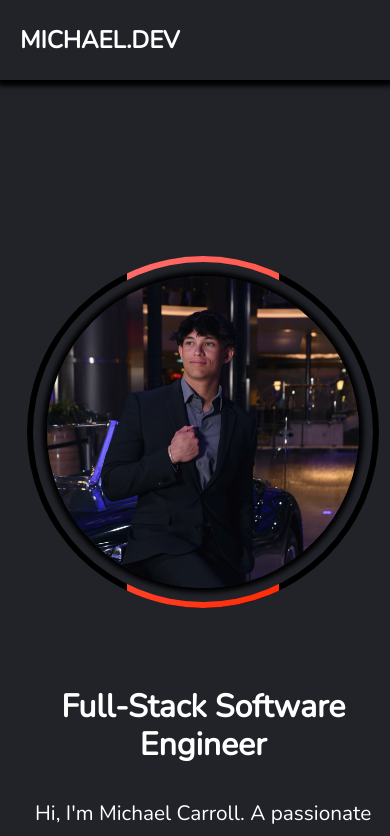
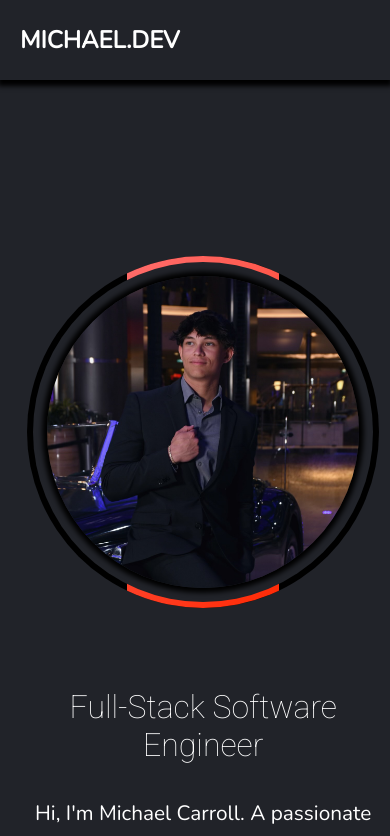
Before and after one commit to Michaelc322/Portfolio, an Angular app: page / in a window 390 px wide. Shown: the top 836 px of the page. Built offline with nearby package versions, Linux system fonts and the light colour scheme.

Commit message:
mobileresponsive1

```diff
--- a/src/app/navbar/navbar.component.css
+++ b/src/app/navbar/navbar.component.css
@@ -118,7 +118,7 @@ overflow: hidden;}
 }
 
 .homeText{
-    color: white;
+    color: rgb(255, 255, 255);
     display: flex;
     flex-direction: column;
     max-width: 35rem;
@@ -126,6 +126,8 @@ overflow: hidden;}
 }
 
 .homeText h1{
+    font-family: 'Roboto', sans-serif;
+    font-weight: 100;
     line-height: 1.2;
     font-size: 3rem;
     margin-top: 2rem;
@@ -138,16 +140,6 @@ overflow: hidden;}
     line-height: 1.6;
 }
 
-/*.homeImg{
-    background-image: url(../../assets/HeadshotID.PNG);
-    background-size: cover;
-    height: 22rem;
-    width: 22rem;
-    position: relative;
-    border-radius: 50%;
-    box-shadow: 4px 4px 0.3rem 0.1rem #000000;
-}
-*/
 
 .imageBorder{
     position:relative;
--- a/src/app/navbar/navbar.component.html
+++ b/src/app/navbar/navbar.component.html
@@ -6,6 +6,7 @@
     <link rel="preconnect" href="https://fonts.googleapis.com">
     <link rel="preconnect" href="https://fonts.gstatic.com" crossorigin>
     <link href="https://fonts.googleapis.com/css2?family=Nunito&display=swap" rel="stylesheet">
+    <link href="https://fonts.googleapis.com/css2?family=Roboto:ital,wght@0,100;0,300;0,500;0,700;0,900;1,100&display=swap" rel="stylesheet">
     <link rel = "stylesheet" href="navbar.component.css">
     <title>Document</title>
 </head>
@@ -77,7 +78,7 @@
                     <img src="../../assets/carphoto2.png" class = "img-main">
                 </div>
                 <div class="aboutText">
-                    <h1>About Me</h1>
+                    <h1>ABOUT ME</h1>
                     <h2>A dedicated Full-Stack Developer</h2>
                     <p>As a Junior Full-Stack Developer, I possess an impressive arsenal of skills in HTML, CSS, JavaScript,
                     React, Tailwind, and SCSS. I excel in designing and maintaining responsive websites that
```
